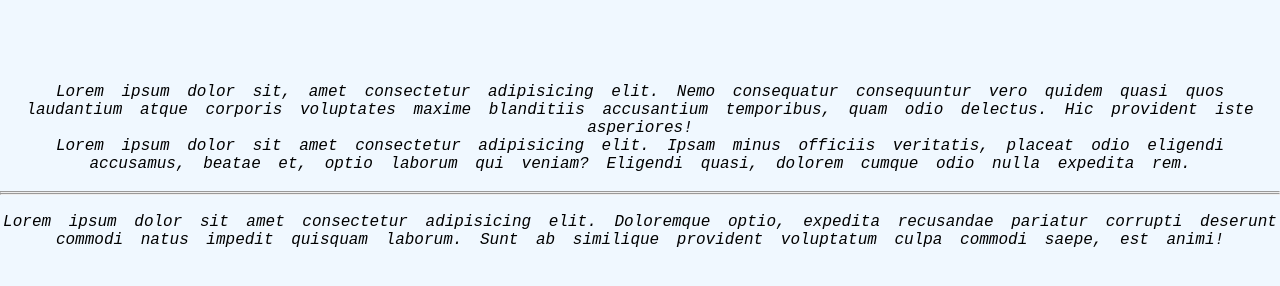
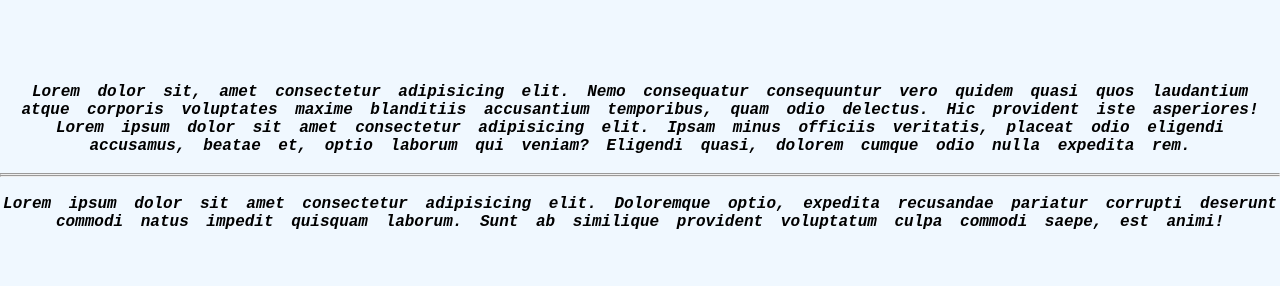
Before and after one commit to kookat/freestyle, a plain HTML site: page login.html in a window 1280 px wide. Shown: the part 78-364 px from the top of the page. Drawn offline with Linux system fonts and the light colour scheme.

Commit message:
Update login.html

```diff
--- a/login.html
+++ b/login.html
@@ -13,10 +13,10 @@
     </div>
     <br><br><br>
     <div>
-        <p>Lorem ipsum dolor sit, amet consectetur adipisicing elit. Nemo consequatur consequuntur vero quidem quasi quos laudantium atque corporis voluptates maxime blanditiis accusantium temporibus, quam odio delectus. Hic provident iste asperiores!</p>
-        <p>Lorem ipsum dolor sit amet consectetur adipisicing elit. Ipsam minus officiis veritatis, placeat odio eligendi accusamus, beatae et, optio laborum qui veniam? Eligendi quasi, dolorem cumque odio nulla expedita rem.</p>
+        <p><b>Lorem dolor sit, amet consectetur adipisicing elit. Nemo consequatur consequuntur vero quidem quasi quos laudantium atque corporis voluptates maxime blanditiis accusantium temporibus, quam odio delectus. Hic provident iste asperiores!</b></p>
+        <p><b>Lorem ipsum dolor sit amet consectetur adipisicing elit. Ipsam minus officiis veritatis, placeat odio eligendi accusamus, beatae et, optio laborum qui veniam? Eligendi quasi, dolorem cumque odio nulla expedita rem.</b></p>
         <br><hr><hr><br>
-        <p>Lorem ipsum dolor sit amet consectetur adipisicing elit. Doloremque optio, expedita recusandae pariatur corrupti deserunt commodi natus impedit quisquam laborum. Sunt ab similique provident voluptatum culpa commodi saepe, est animi!</p>
+        <p><b>Lorem ipsum dolor sit amet consectetur adipisicing elit. Doloremque optio, expedita recusandae pariatur corrupti deserunt commodi natus impedit quisquam laborum. Sunt ab similique provident voluptatum culpa commodi saepe, est animi!</b></p>
     </div>
 </body>
 </html>
```
